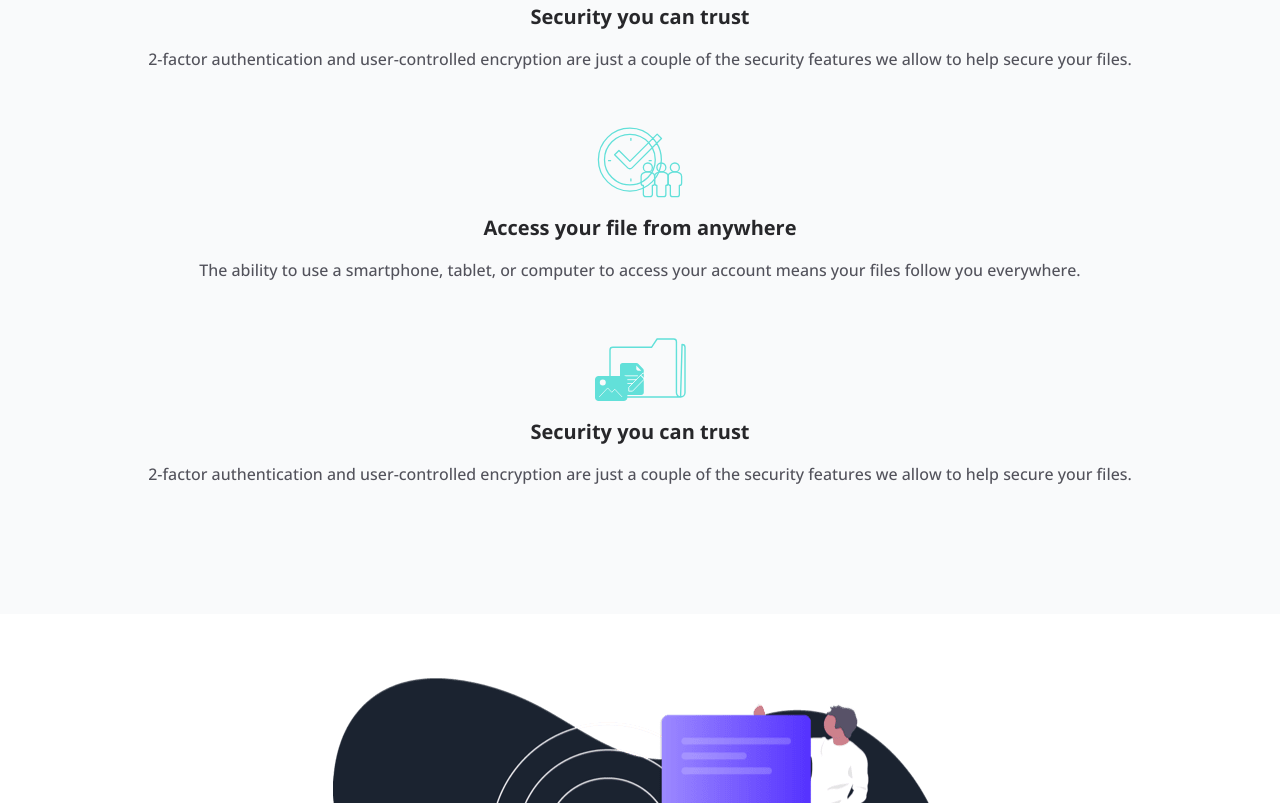
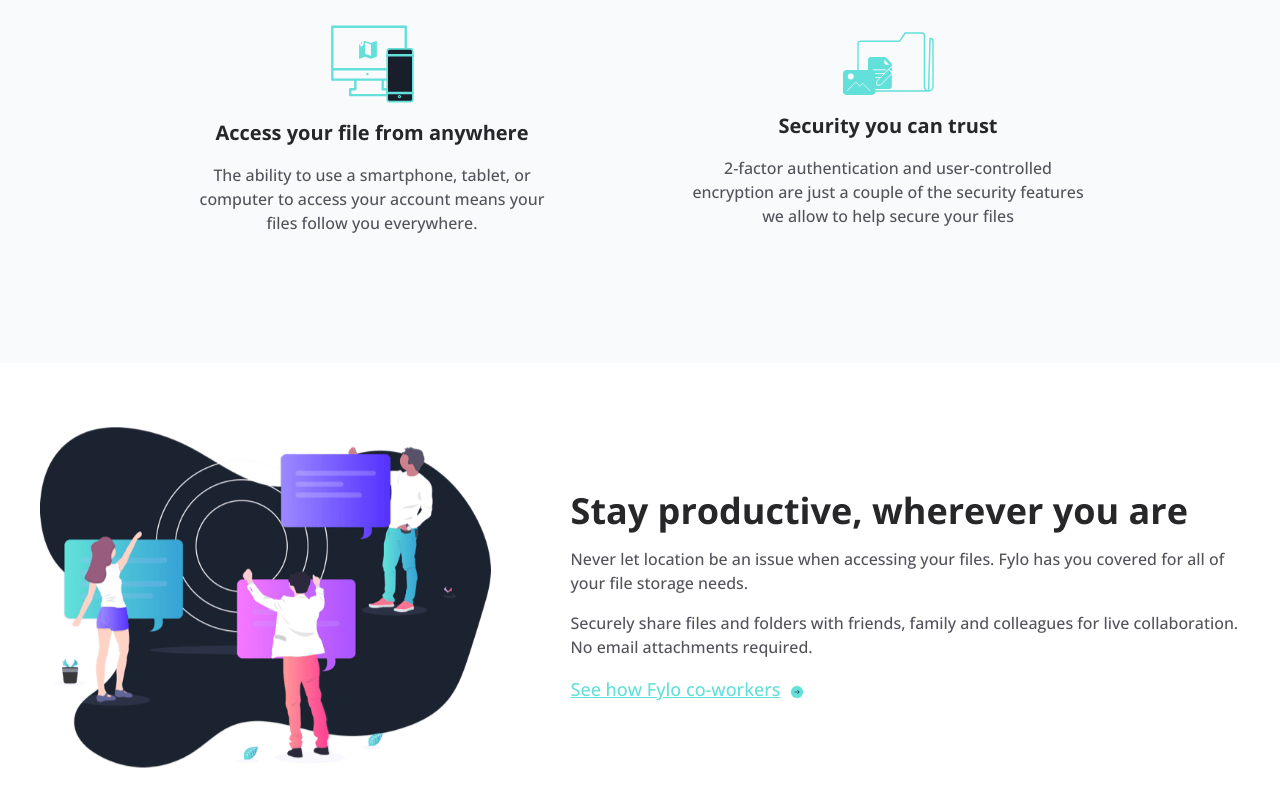
Before and after one commit to rahatulahsan/fylo-file-sharing, a website: page index.html in a window 1280 px wide. Shown: the part 1597-2400 px from the top of the page. Drawn offline with nearby package versions, Linux system fonts and the light colour scheme.

Commit message:
Feature & productive section done

```diff
--- a/index.html
+++ b/index.html
@@ -77,7 +77,7 @@
     <div class="flex flex-col items-center gap-10 px-10 text-center">
         <img src="./assets/images/illustration-intro.png" alt="illustration-intro"/>
         <h1 class="font-sans text-zinc-800 font-bold text-3xl leading-normal max-w-2xl md:text-4xl">All your files in one secure location, assessible anywhere.</h1>
-        <p class="font-sans text-zinc-700 md:max-w-xl">Fylo stores all your most important files in one secure location.
+        <p class="font-sans text-zinc-700 md:max-w-xl md:text-lg">Fylo stores all your most important files in one secure location.
             Access them wherever you need, share and collaborate with friends family, and co-workers.</p>
         <button class="bg-fylocyan px-14 py-3 rounded-full text-lg hover:scale-95">Get Started</button>
     </div>
@@ -86,9 +86,9 @@
 
   <!--Features Section Start-->
   <section id="feature" class="bg-gray-50">
-    <div class="flex flex-col gap-14 px-10 pt-16 pb-32">
+    <div class="flex flex-col gap-14 px-10 pt-16 pb-32 md:gap-28">
 
-        <div class="flex flex-col gap-14">
+        <div class="flex flex-col gap-14 mx-auto md:flex-row items-center md:max-w-4xl md:space-x-20">
             <!--Feature item 1-->
             <div class="flex flex-col items-center gap-4 text-center">
                 <img src="./assets/images/icon-access-anywhere.svg" alt="access-anywhere"/>
@@ -103,10 +103,10 @@
             </div>
         </div>
 
-        <div class="flex flex-col gap-14">
+        <div class="flex flex-col gap-14 mx-auto md:flex-row items-center md:max-w-4xl md:space-x-20">
             <!--Feature item 3-->
             <div class="flex flex-col items-center gap-4 text-center">
-                <img src="./assets/images/icon-collaboration.svg" alt="icon-collaboration"/>
+                <img src="./assets/images/icon-access-anywhere.svg" alt="icon-collaboration"/>
                 <h2 class="font-sans text-xl font-bold text-zinc-800">Access your file from anywhere</h2>
                 <p class="font-sans text-zinc-600 text-base">The ability to use a smartphone, tablet, or computer to access your account means your files follow you everywhere.</p>
             </div>
@@ -114,7 +114,7 @@
             <div class="flex flex-col items-center gap-4 text-center">
                 <img src="./assets/images/icon-any-file.svg" alt="icon-any-file"/>
                 <h2 class="font-sans text-xl font-bold text-zinc-800">Security you can trust</h2>
-                <p class="font-sans text-zinc-600 text-base">2-factor authentication and user-controlled encryption are just a couple of the security features we allow to help secure your files.</p>
+                <p class="font-sans text-zinc-600 text-base">2-factor authentication and user-controlled encryption are just a couple of the security features we allow to help secure your files</p>
             </div>
 
         </div>
@@ -125,12 +125,12 @@
 
   <!--Productive Section Start-->
   <section id="productive">
-    <div class="flex flex-col gap-10 pt-16 pb-32 items-center px-10">
+    <div class="flex flex-col gap-10 pt-16 pb-32 items-center px-10 md:flex-row justify-center">
       <div>
           <img src="./assets/images/illustration-stay-productive.png" alt="illustration-stay-productive"/>
       </div>
-      <div class="flex flex-col gap-4">
-          <h1 class="font-sans text-xl font-bold text-zinc-800">Stay productive, wherever you are</h1>
+      <div class="flex flex-col gap-4 md:pl-10 md:max-w-3xl">
+          <h1 class="font-sans text-xl font-bold text-zinc-800 md:text-4xl">Stay productive, wherever you are</h1>
           <p class="font-sans text-zinc-600 text-base">Never let location be an issue when accessing your files. Fylo has you covered for all of your file storage needs.</p>
           <p class="font-sans text-zinc-600 text-base">Securely share files and folders with friends, family and colleagues for live collaboration. No email attachments required.</p>
           <a href="#" class="underline text-fylocyan text-lg">See how Fylo co-workers<img class="inline pl-2" src="./assets/images/icon-arrow.svg" alt="icon-arrow"/></a>
```
Also changed, not shown: dist/output.css.
